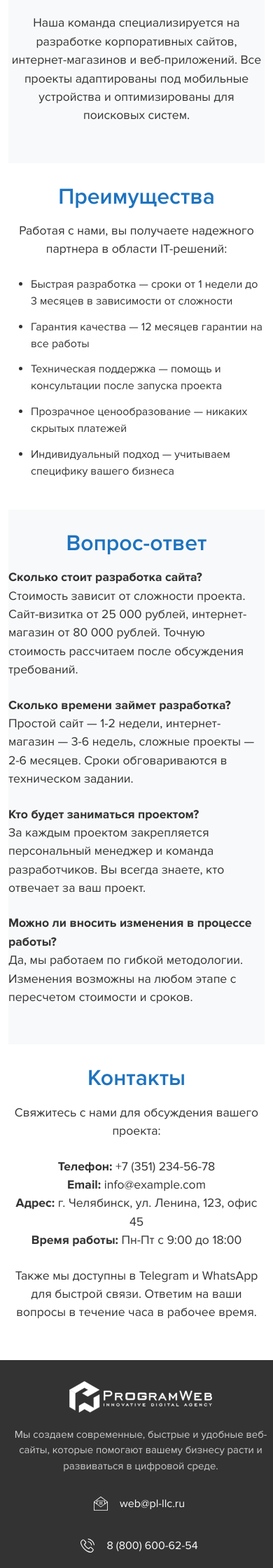
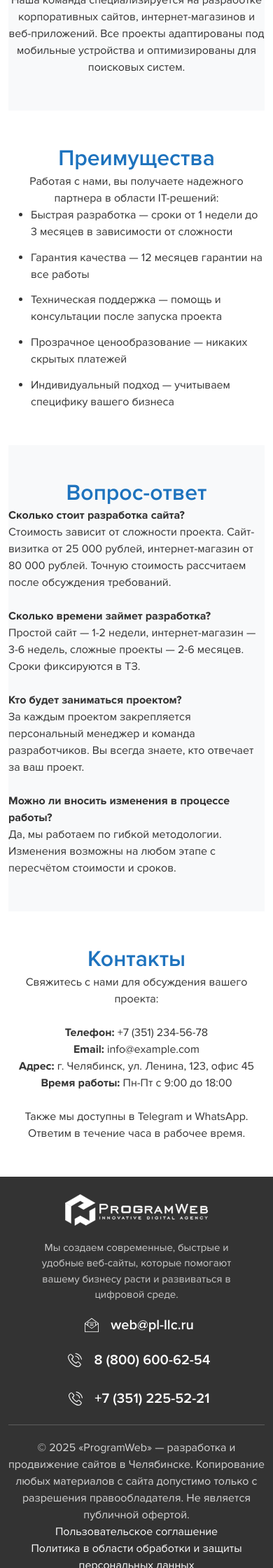
Before and after one commit to auazze/WORK, a PHP site: page / in a window 390 px wide. Shown: the part 280-2520 px from the top of the page at 70% size. Run offline with PHP 8.4, Linux system fonts and the light colour scheme.

Commit message:
Third week / 9 day of work

```diff
--- a/assets/styles/style.css
+++ b/assets/styles/style.css
@@ -14,14 +14,27 @@
     --header-h: 60px;
 }
 
+html {
+    height: 100%;
+}
+
 body {
+    height: 100%;
     font-family: var(--primary-font), sans-serif;
     color: var(--primary-font-color);
     padding-top: var(--header-h);
+    display: flex;
+    flex-direction: column;
+    min-height: 100vh;
 }
 
-section, header, main, footer {
-    margin-block-start: 0;
+main {
+    flex: 1 0 auto;
+    min-height: 0;
+}
+
+footer {
+    margin-top: auto;
 }
 
 @font-face {
@@ -268,9 +299,16 @@ section, header, main, footer {
 
 .demo-section {
     width: 100%;
-    padding: 30px 0;
+    padding: 50px 0;
     text-align: center;
-    margin-top: 0 !important;
+    flex: 1;
+    display: flex;
+    flex-direction: column;
+    justify-content: center;
+}
+
+.demo-section + .demo-section {
+    margin-top: 0;
 }
 
 #about {
@@ -295,14 +333,21 @@ section, header, main, footer {
 
 h2 {
     font-size: 2rem;
-    margin-bottom: 1rem;
     color: var(--primary-color);
+    margin: 0;
+}
+
+h2 + * {
+    margin-top: 1rem;
 }
 
 p {
     max-width: 800px;
-    margin: 0 auto 1.5rem;
-    font-size: 1.1rem;
+    margin: 0 auto;
+}
+
+p + * {
+    margin-top: 1.5rem;
 }
 
 .simple-list {
@@ -311,12 +356,8 @@ p {
     text-align: left;
 }
 
-.simple-list li {
-    margin-bottom: 0.8rem;
-}
-
-.topbar__widget li {
-    color: var(--hover-color);
+.simple-list li + li {
+    margin-top: 0.8rem;
 }
 
 #navbar {
@@ -355,28 +396,37 @@ p {
 .footer__wrapper {
     background-color: var(--footer-bg-color);
     color: var(--primary-font-color);
-    padding: 40px 0 20px;
+    padding: 20px 0 20px;
+    flex-shrink: 0;
+    margin-top: auto;
+    gap: 0;
 }
 
 .footer {
     background-color: var(--footer-bg-color);
     color: var(--primary-font-color);
+    flex-shrink: 0;
 }
 
 .footer__content {
-    margin-bottom: 30px;
+    display: flex;
     align-items: flex-start;
+    justify-content: space-between;
+    gap: 30px;
+    flex-wrap: wrap;
 }
 
 .footer__logo-section {
     display: flex;
     flex-direction: column;
     align-items: flex-start;
-    padding-right: 30px;
+    flex: 1;
+    min-width: 250px;
+    max-width: 350px;
 }
 
 .footer__logo {
-    margin-bottom: 20px;
+    margin: 0 0 20px 0;
 }
 
 .footer__logo-link {
@@ -406,7 +456,9 @@ p {
     flex-direction: column;
     justify-content: flex-start;
     align-items: center;
-    padding: 0 15px;
+    flex: 0 0 auto;
+    min-width: 200px;
+    max-width: 350px;
 }
 
 .footer__phones-section {
@@ -414,8 +466,25 @@ p {
     flex-direction: column;
     justify-content: flex-start;
     align-items: flex-end;
-    padding-left: 30px;
+    flex: 0 0 auto;
+    min-width: 200px;
+    max-width: 350px;
 }
+
+/*
+
+Если захотим горизонтально центрировать почту и телефоны
+
+.footer__content {
+    align-items: stretch;
+}
+
+.footer__logo-section,
+.footer__email-section,
+.footer__phones-section {
+    justify-content: center;
+}
+ */
 
 .footer__phones {
     display: flex;
@@ -430,7 +499,13 @@ p {
     color: var(--primary-font-color);
     text-decoration: none;
     transition: var(--transition);
-    margin-bottom: 10px;
+    margin: 0;
+    font-size: 1.25rem;
+    font-weight: 500;
+}
+
+.footer__contact-link + .footer__contact-link {
+    margin-top: 10px;
 }
 
 .footer__contact-link:hover {
@@ -460,30 +535,34 @@ p {
 .footer__bottom {
     border-top: 1px solid rgba(255, 255, 255, 0.2);
     padding-top: 20px;
-    margin-top: 30px;
+    margin-top: 20px;
     text-align: center;
+    width: 100%;
 }
 
 .footer__copyright {
     color: rgba(255, 255, 255, 0.8);
-    font-size: 0.9rem;
-    margin-bottom: 15px;
-    line-height: 1.5;
+    margin: 0;
+    text-align: center;
+    width: 100%;
+    max-width: none;
+    gap: 15px;
 }
 
 .footer__legal {
     display: flex;
-    gap: 10px;
     justify-content: center;
     align-items: center;
     flex-wrap: wrap;
+    gap: 15px;
+    margin: 0;
 }
 
 .footer__legal-link {
+    position: relative;
     color: var(--primary-font-color);
     text-decoration: none;
     transition: var(--transition);
-    position: relative;
 }
 
 .footer__legal-link::after {
@@ -491,18 +570,52 @@ p {
     position: absolute;
     bottom: -2px;
     left: 0;
-    width: 0;
+    width: 100%;
     height: 1px;
-    background-color: var(--hover-color);
-    transition: width 0.3s ease;
+    background: var(--hover-color);
+    transform: scaleX(0);
+    transform-origin: left;
+    transition: transform .3s ease;
 }
 
-.footer__legal-link:hover::after {
-    width: 100%;
+.footer__legal-link:hover::after,
+.footer__legal-link:focus::after {
+    transform: scaleX(1);
 }
 
-.footer__divider {
-    color: rgba(255, 255, 255, 0.6);
+.footer__legal-link:not(:last-child)::before {
+    content: '|';
+    position: absolute;
+    right: -8px;
+    top: 50%;
+    transform: translateY(-50%);
+    color: rgba(255, 255, 255, .6);
+    pointer-events: none;
+}
+
+.footer__top {
+    margin: 0;
+}
+
+.footer__column {
+    display: flex;
+    flex-direction: column;
+    gap: 15px;
+}
+
+.footer-content {
+    display: flex;
+    align-items: center;
+    justify-content: space-between;
+    gap: 15px;
+    flex-wrap: wrap;
+    padding: 15px 0;
+}
+
+.footer a {
+    color: var(--primary-font-color);
+    text-decoration: none;
+    transition: var(--transition);
 }
 
 .footer__legal-link:hover {
@@ -510,21 +623,28 @@ p {
 }
 
 @media (max-width: 991.98px) {
+    .footer__legal-link:not(:last-child)::before {
+        display: none;
+    }
+
     .footer__content {
         text-align: center;
+        flex-direction: column;
+        gap: 25px;
+        align-items: center;
     }
 
     .footer__logo-section {
         align-items: center;
-        margin-bottom: 30px;
-        padding-right: 0;
+        min-width: auto;
+        width: 100%;
     }
 
     .footer__email-section,
     .footer__phones-section {
         align-items: center;
-        margin-bottom: 20px;
-        padding: 0;
+        width: 100%;
+        text-align: center;
     }
 
     .footer__description {
@@ -534,43 +654,81 @@ p {
 
     .footer__phones {
         align-items: center;
+        width: 100%;
+    }
+
+    .footer__copyright {
+        gap: 0;
+    }
+
+    .footer__legal {
+        gap: 0;
     }
 }
 
 @media (max-width: 767.98px) {
+    .footer__legal-link:not(:last-child)::before {
+        display: none;
+    }
+
     .footer__legal {
         flex-direction: column;
-        gap: 15px;
+    }
+
+    .footer__legal-link:not(:last-child)::before {
+        display: none;
     }
 
     .footer__wrapper {
         padding: 30px 0 15px;
     }
+
+    .footer__content {
+        gap: 20px;
+    }
+
+    .footer__copyright {
+        gap: 0;
+    }
+
+    .footer__legal {
+        gap: 0;
+    }
 }
 
 @media (max-width: 575.98px) {
-    .footer__content {
-        margin-bottom: 20px;
+    .footer__legal-link:not(:last-child)::before {
+        display: none;
     }
 
-    .footer__logo-section {
-        margin-bottom: 25px;
+    .footer__content {
+        gap: 15px;
+        align-items: center;
+    }
+
+    .footer__wrapper {
+        padding: 25px 0 15px;
     }
 
     .footer__email-section,
-    .footer__phones-section {
-        margin-bottom: 15px;
+    .footer__phones-section,
+    .footer__logo-section {
+        width: 100%;
+        align-items: center !important;
+        text-align: center !important;
     }
-}
 
-.footer__top {
-    margin-bottom: 0;
-}
+    .footer__contact-link {
+        justify-content: center;
+    }
 
-.footer__column {
-    display: flex;
-    flex-direction: column;
-    gap: 15px;
+    .footer__copyright {
+        gap: 0;
+    }
+
+    .footer__legal {
+        gap: 0;
+    }
 }
 
 @media (max-width: 575.98px) {
--- a/index.html
+++ b/index.html
@@ -35,12 +35,12 @@
                     <li>
                         <a href="mailto:web@pl-llc.ru" rel="nofollow noopener" target="_blank">web@pl-llc.ru</a>
                     </li>
-                    <li class="topbar-divider">|</li>
+                    <!--                    <li class="topbar-divider">|</li>-->
                     <li>
                         <a href="tel:88005508972" rel="nofollow noopener" target="_blank">8 (800) 550 89 72</a>
                         бесплатно по России
                     </li>
-                    <li class="topbar-divider">|</li>
+                    <!--                    <li class="topbar-divider">|</li>-->
                     <li>
                         <a href="tel:+74996858000" rel="nofollow noopener" target="_blank">+7 (499) 685 80 00</a> звонки
                         из других стран
@@ -89,15 +89,14 @@
 <main>
     <div class="container">
         <div class="row">
-            <main>
+            <div class="content">
                 <section class="demo-section" id="about">
                     <h2>Готовые решения</h2>
                     <p>Мы создаем качественные веб-сайты, интернет-магазины и мобильные приложения для вашего бизнеса.
-                        Используем
-                        современные технологии и проверенные решения.</p>
+                        Используем современные технологии и проверенные решения.</p>
                     <p>Наша команда специализируется на разработке корпоративных сайтов, интернет-магазинов и
-                        веб-приложений. Все
-                        проекты адаптированы под мобильные устройства и оптимизированы для поисковых систем.</p>
+                        веб-приложений. Все проекты адаптированы под мобильные устройства и оптимизированы для поисковых
+                        систем.</p>
                 </section>
 
                 <section class="demo-section" id="advantages">
@@ -117,40 +116,32 @@
                     <div class="simple-list">
                         <p><strong>Сколько стоит разработка сайта?</strong><br>
                             Стоимость зависит от сложности проекта. Сайт-визитка от 25 000 рублей, интернет-магазин от
-                            80 000
-                            рублей. Точную стоимость рассчитаем после обсуждения требований.</p>
+                            80 000 рублей. Точную стоимость рассчитаем после обсуждения требований.</p>
 
                         <p><strong>Сколько времени займет разработка?</strong><br>
                             Простой сайт — 1-2 недели, интернет-магазин — 3-6 недель, сложные проекты — 2-6 месяцев.
-                            Сроки
-                            обговариваются в техническом задании.</p>
+                            Сроки фиксируются в ТЗ.</p>
 
                         <p><strong>Кто будет заниматься проектом?</strong><br>
                             За каждым проектом закрепляется персональный менеджер и команда разработчиков. Вы всегда
-                            знаете, кто
-                            отвечает за ваш проект.</p>
+                            знаете, кто отвечает за ваш проект.</p>
 
                         <p><strong>Можно ли вносить изменения в процессе работы?</strong><br>
-                            Да, мы работаем по гибкой методологии. Изменения возможны на любом этапе с пересчетом
-                            стоимости и
-                            сроков.</p>
+                            Да, мы работаем по гибкой методологии. Изменения возможны на любом этапе с пересчётом
+                            стоимости и сроков.</p>
                     </div>
                 </section>
 
                 <section class="demo-section" id="contacts">
                     <h2>Контакты</h2>
                     <p>Свяжитесь с нами для обсуждения вашего проекта:</p>
-                    <p>
-                        <strong>Телефон:</strong> +7 (351) 234-56-78<br>
+                    <p><strong>Телефон:</strong> +7 (351) 234-56-78<br>
                         <strong>Email:</strong> info@example.com<br>
                         <strong>Адрес:</strong> г. Челябинск, ул. Ленина, 123, офис 45<br>
-                        <strong>Время работы:</strong> Пн-Пт с 9:00 до 18:00
-                    </p>
-                    <p>Также мы доступны в Telegram и WhatsApp для быстрой связи. Ответим на ваши вопросы в течение часа
-                        в рабочее
-                        время.</p>
+                        <strong>Время работы:</strong> Пн-Пт с 9:00 до 18:00</p>
+                    <p>Также мы доступны в Telegram и WhatsApp. Ответим в течение часа в рабочее время.</p>
                 </section>
-            </main>
+            </div>
         </div>
     </div>
 </main>
@@ -158,7 +149,7 @@
 <footer class="footer__wrapper footer">
     <div class="container">
         <div class="row footer__content">
-            <div class="col-lg-4 col-md-12 footer__logo-section">
+            <div class="col-lg-4 col-md-6 footer__logo-section">
                 <div class="footer__logo">
                     <a class="footer__logo-link" href="/" title="ProgramWeb">
                         <img alt="ProgramWeb" class="footer__logo-img" src="assets/images/programweblogo.svg">
@@ -220,14 +211,14 @@
             <div class="col-12">
                 <div class="footer__bottom">
                     <p class="footer__copyright">
-                        © 2025 «ProgramWeb» - разработка и продвижение сайтов в Челябинске. Копирование любых материалов
+                        © 2025 «ProgramWeb» — разработка и продвижение сайтов в Челябинске. Копирование любых материалов
                         с
                         сайта допустимо только с разрешения правообладателя. Не является публичной офертой.
                     </p>
                     <div class="footer__legal">
                         <a class="footer__legal-link" href="/uploads/soglashenie.docx" target="_blank"
                            title="Пользовательское соглашение">Пользовательское соглашение</a>
-                        <span class="footer__divider">|</span>
+                        <!--                        <span class="footer__divider">|</span>-->
                         <a class="footer__legal-link" href="/uploads/politika.docx"
                            target="_blank" title="Политика в области обработки и защиты персональных данных">Политика
                             в области обработки и защиты персональных данных</a>
```
Also changed, not shown: other parts of assets/styles/style.css (+33 -46 lines), 1 other file.
